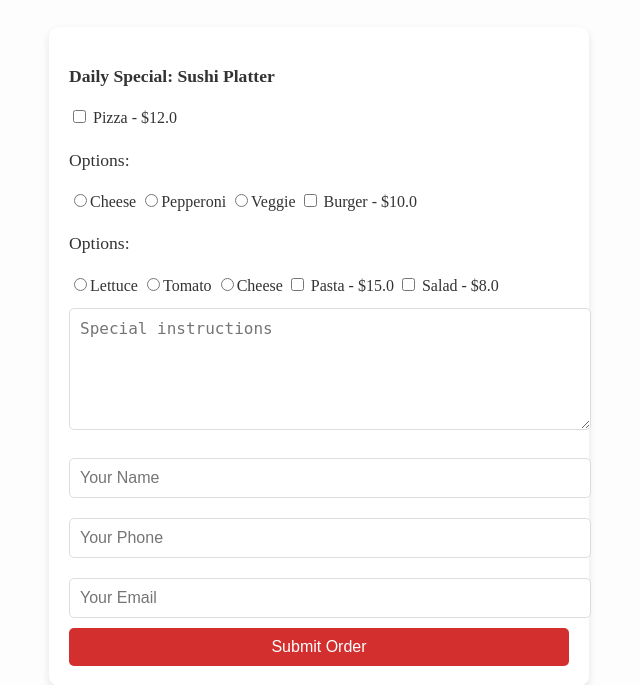
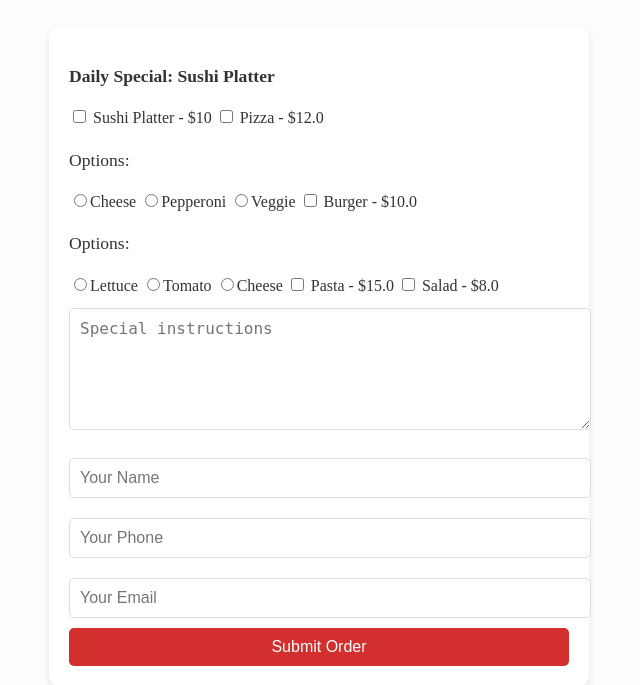
Before and after one commit to prianna-s/cs412, a Django app: page /order/ in a window 1280 px wide. Shown: the part 283-968 px from the top of the page, without its empty margins (321-961 px from the left). Run offline with Django 5.2, Linux system fonts and the light colour scheme.

Commit message:
finished adding url

```diff
--- /dev/null
+++ b/restaurant/a4_url.txt
@@ -0,0 +1 @@
+https://susan-sontag-app-2d5b6f87411e.herokuapp.com/
--- a/restaurant/templates/restaurant/order.html
+++ b/restaurant/templates/restaurant/order.html
@@ -5,6 +5,10 @@
     <form action="{% url 'confirmation' %}" method="POST">
         {% csrf_token %}
         <p><strong>Daily Special: {{ daily_special }}</strong></p>
+        <label>
+            <input type="checkbox" name="items" value="{{ daily_special }}">
+            {{ daily_special }} - $10
+        </label>
         {% for item in menu_items %}
             <label>
                 <input type="checkbox" name="items" value="{{ item.name }}">
--- a/restaurant/views.py
+++ b/restaurant/views.py
@@ -4,7 +4,10 @@ import random
 from datetime import datetime, timedelta
 
 # Daily special options
-daily_specials = ["Pizza Margherita", "BBQ Burger", "Sushi Platter", "Pasta Alfredo"]
+daily_specials = ["Pizza Margherita",
+                  "BBQ Burger",
+                  "Sushi Platter",
+                  "Pasta Alfredo"]
 
 # Main page view
 def main(request):
@@ -49,6 +52,9 @@ def confirmation(request):
             if item in MENU_ITEMS:
                 ordered_items.append(item)
                 total_price += MENU_ITEMS[item]  # Add the price of each selected item
+            if item in daily_specials:
+                ordered_items.append(item)
+                total_price += 10
 
         # Generate a random pickup time between 30 and 60 minutes from the current time
         random_minutes = random.randint(30, 60)
```
